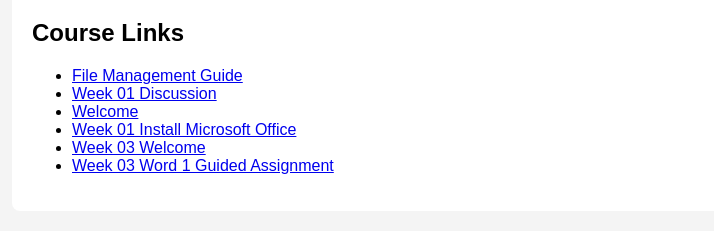
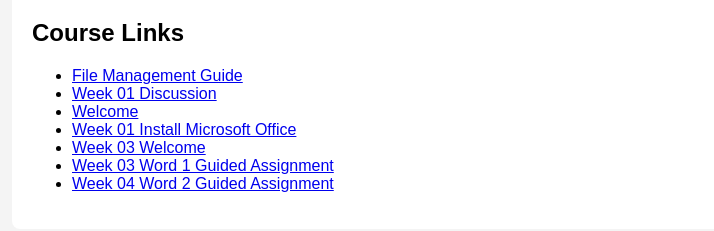
Before and after one commit to dpai-mc/csc104-fall-2026, a plain HTML site: page index.html in a window 1280 px wide. Shown: the part 101-332 px from the top of the page, without its empty margins (208-922 px from the left). Drawn offline with Linux system fonts and the light colour scheme.

Commit message:
Add files via upload

```diff
--- a/index.html
+++ b/index.html
@@ -33,6 +33,7 @@
             <li><a href="weeks/week01/02-install-office.html">Week 01 Install Microsoft Office</a></li>
             <li><a href="weeks/week03/00-welcome-wk03.html">Week 03 Welcome</a></li>
             <li><a href="weeks/week03/01-guided-assign-word-1.html">Week 03 Word 1 Guided Assignment</a></li>
+            <li><a href="weeks/week04/01-guided-assign-word-2.html">Week 04 Word 2 Guided Assignment</a></li>
 
         </ul>
 
```
